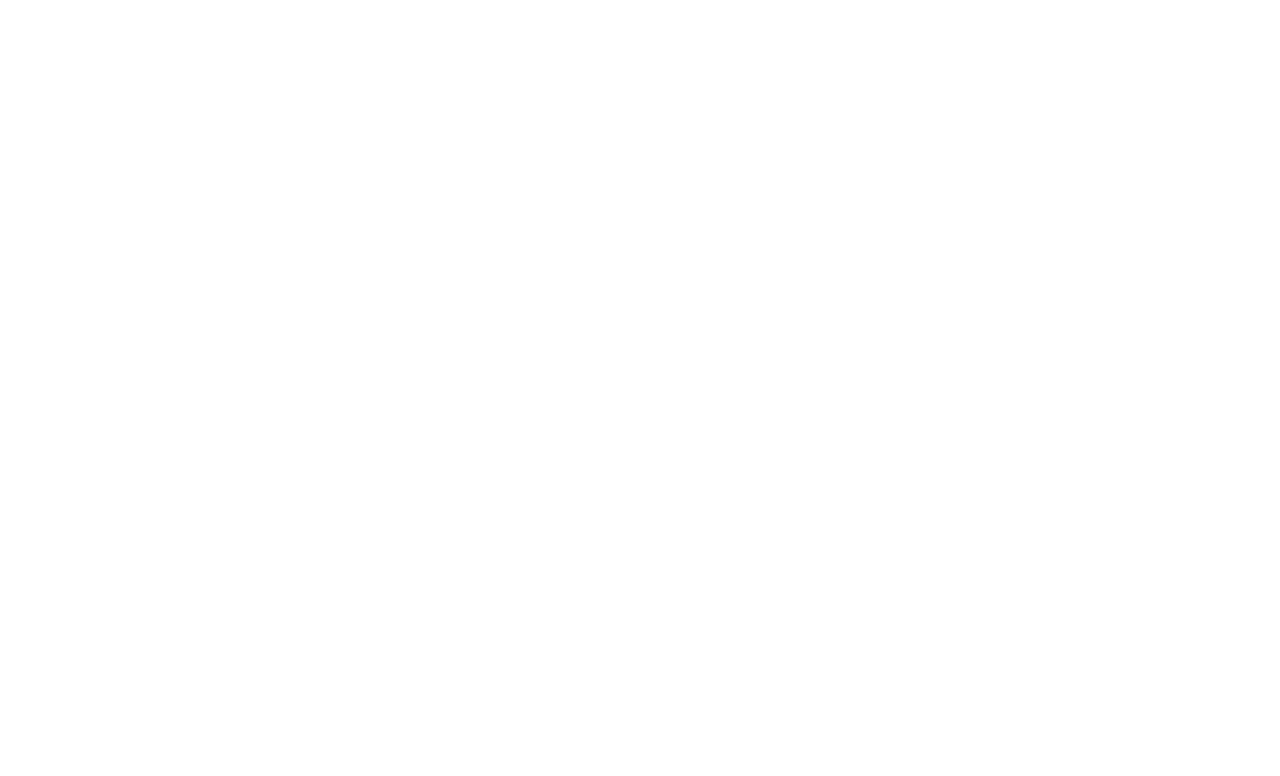
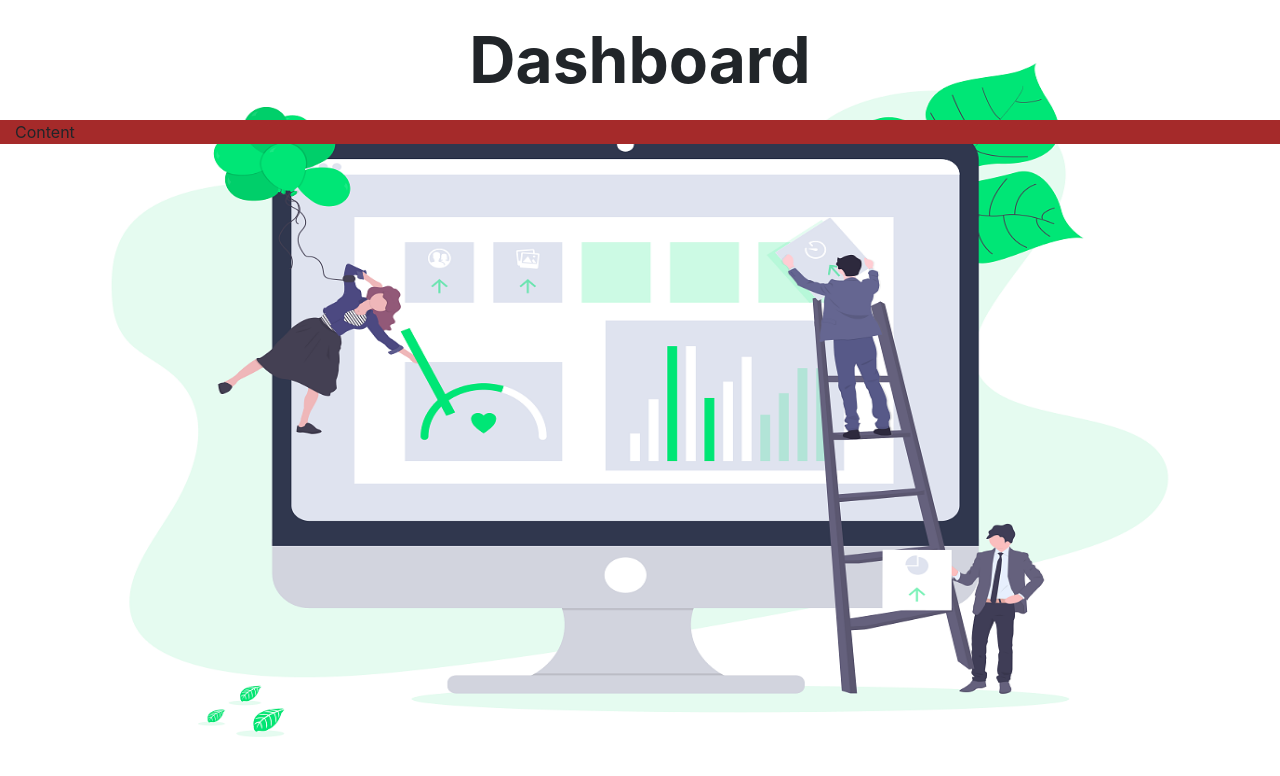
Before and after one commit to ranjithckumar/Douknw-Quiz-App, a plain HTML site: page index2.html in a window 1280 px wide. Drawn offline with nearby package versions, Linux system fonts and the light colour scheme.

Commit message:
Alignment has been implemented

```diff
--- a/index2.html
+++ b/index2.html
@@ -1,12 +1,25 @@
 <html>
     <head>
+        <meta name="viewport" content="width=device-width, initial-scale=1.0">
         <link rel="stylesheet"
         href="https://stackpath.bootstrapcdn.com/bootstrap/4.3.1/css/bootstrap.min.css"
         integrity="sha384-ggOyR0iXCbMQv3Xipma34MD+dH/1fQ784/j6cY/iJTQUOhcWr7x9JvoRxT2MZw1T"
         crossorigin="anonymous">
+        <link rel="stylesheet" href="style2.css">
     </head>
     <body>
-
+        <div class="container-fluid">
+           <div class="row" id="container">
+              <div class="col" id="dashBoardTitle">
+                <b id="dashboard">Dashboard</b>
+              </div>
+           </div>
+           <div class="row" id="listContainer">
+             <div class="col" id="listItems">
+                 Content
+             </div>
+           </div>
+        </div>
     </body>
     <script src="app2.js"></script>
 </html>
--- a/style2.css
+++ b/style2.css
@@ -1,3 +1,21 @@
 body{
     background-image:url("images/dashboard.png");
+    background-attachment: fixed;
+    background-repeat: no-repeat;
+    background-size: 100% 100%;
 }
+
+#container{
+    /* background-color: brown; */
+    height: 15%;
+    align-items: center;
+    text-align: center;
+}
+
+#dashboard{
+    font-size: 4em;
+}
+
+#listContainer{
+    background-color: brown;
+}
```
